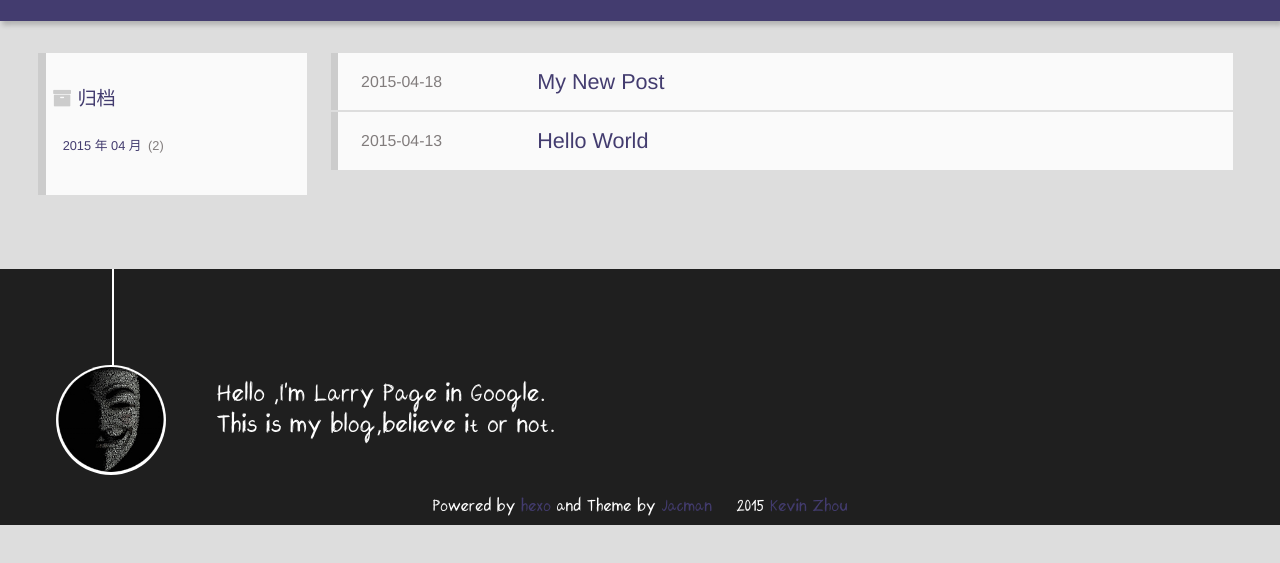
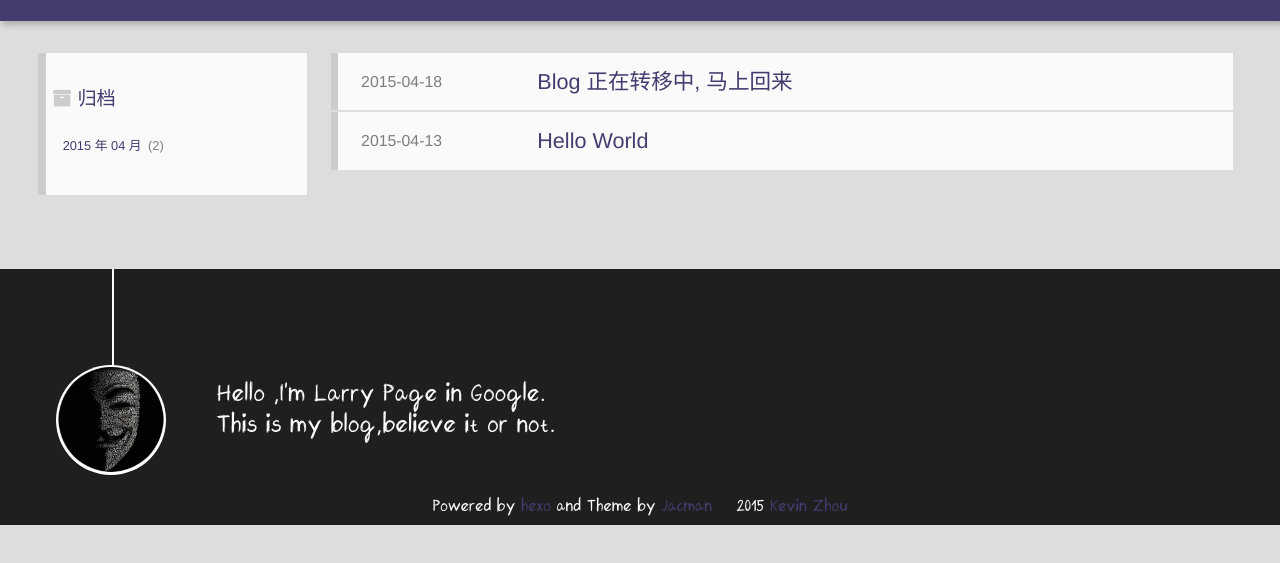
Before and after one commit to FFFPirate/mag1c1anKevin.github.io, a plain HTML site: page archives/index.html in a window 1280 px wide. Shown: the part 187-750 px from the top of the page. Drawn offline with Linux system fonts and the light colour scheme.

Commit message:
Site updated: 2015-04-19 13:09:25

```diff
--- a/archives/index.html
+++ b/archives/index.html
@@ -88,13 +88,13 @@
 
   <section class="post" itemscope itemprop="blogPost">
 
-    <a href="/2015/04/18/Blog 正在转移中, 马上回来/" title="My New Post" itemprop="url">
+    <a href="/2015/04/18/1th/" title="Blog 正在转移中, 马上回来" itemprop="url">
 
 
     <time datetime="2015-04-18T11:56:06.000Z" itemprop="datePublished">2015-04-18</time>
 
 
-    <h1 itemprop="name">My New Post</h1>
+    <h1 itemprop="name">Blog 正在转移中, 马上回来</h1>
 
   </a>
 </section>
--- a/index.html
+++ b/index.html
@@ -81,7 +81,7 @@
         <header class="article-info clearfix">
   <h1 itemprop="name">
 
-      <a href="/2015/04/18/Blog 正在转移中, 马上回来/" title="My New Post" itemprop="url">My New Post</a>
+      <a href="/2015/04/18/1th/" title="Blog 正在转移中, 马上回来" itemprop="url">Blog 正在转移中, 马上回来</a>
   </h1>
   <p class="article-author">By
 
```
Also changed, not shown: 2015/04/13/hello-world/index.html (+2 -2 lines), 2015/04/18/1th/index.html (renamed from 2015/04/18/Blog 正在转移中, 马上回来/index.html, +6 -6 lines), archives/2015/04/index.html (+2 -2 lines), archives/2015/index.html (+2 -2 lines).
